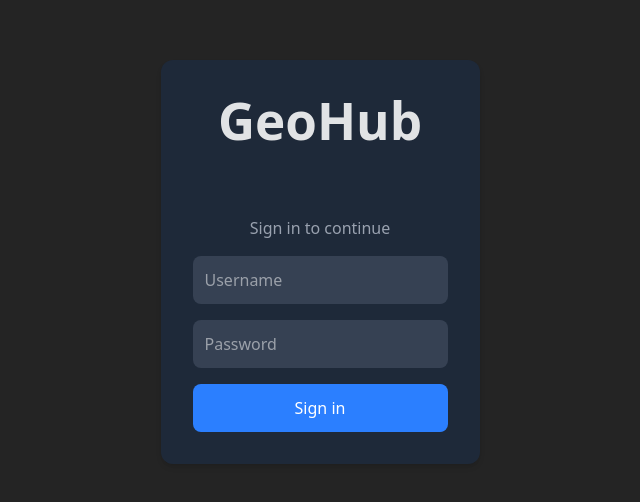
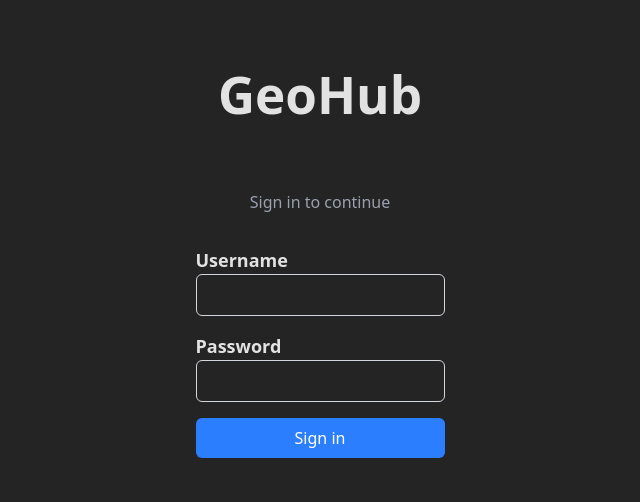
Before and after one commit to matheuspires7/GeoHub, a React (Vite) app in the folder frontend/: page /login in a window 1280 px wide. Shown: the part 138-640 px from the top of the page, without its empty margins (320-960 px from the left). Built offline with nearby package versions, Linux system fonts and the light colour scheme.

Commit message:
login no mesmo estilo dos formularios

```diff
--- a/frontend/src/pages/Login.tsx
+++ b/frontend/src/pages/Login.tsx
@@ -23,33 +23,43 @@ const Login: React.FC = () => {
   };
 
   return (
-    <div className="min-h-screen flex justify-center items-center p-6">
-      <form
-        onSubmit={entrar}
-        className="w-full max-w-sm bg-gray-800 p-8 rounded-xl shadow-md flex flex-col gap-4"
-      >
-        <h1 className="text-3xl font-bold text-center text-white">GeoHub</h1>
-        <p className="text-gray-400 text-center">Sign in to continue</p>
+    <div className="min-h-screen flex flex-col justify-center items-center p-6">
+      <h1 className="text-5xl font-bold text-center text-white">GeoHub</h1>
+      <p className="mt-4 text-gray-400 text-center">Sign in to continue</p>
 
-        {erro && <p className="text-red-400 text-center">{erro}</p>}
+      {erro && <p className="mt-4 text-red-500 text-center">{erro}</p>}
 
+      <form onSubmit={entrar} className="mt-8 w-full max-w-md">
+        <div className="mb-4">
+          <label htmlFor="usuario" className="block text-lg font-semibold">
+            Username
+          </label>
           <input
+            type="text"
+            id="usuario"
             value={usuario}
             onChange={(e) => setUsuario(e.target.value)}
-          placeholder="Username"
+            className="w-full p-2 border border-gray-300 rounded-md"
             required
-          className="p-3 rounded-lg bg-gray-700 text-white"
           />
+        </div>
+        <div className="mb-4">
+          <label htmlFor="senha" className="block text-lg font-semibold">
+            Password
+          </label>
           <input
             type="password"
+            id="senha"
             value={senha}
             onChange={(e) => setSenha(e.target.value)}
-          placeholder="Password"
+            className="w-full p-2 border border-gray-300 rounded-md"
             required
-          className="p-3 rounded-lg bg-gray-700 text-white"
           />
-
-        <button className="bg-blue-500 text-white py-3 rounded-lg hover:bg-blue-700 transition-all">
+        </div>
+        <button
+          type="submit"
+          className="w-full bg-blue-500 text-white py-2 px-4 rounded-md hover:bg-blue-700"
+        >
           Sign in
         </button>
       </form>
```
Lines whose indentation alone changed are shown as unchanged.
